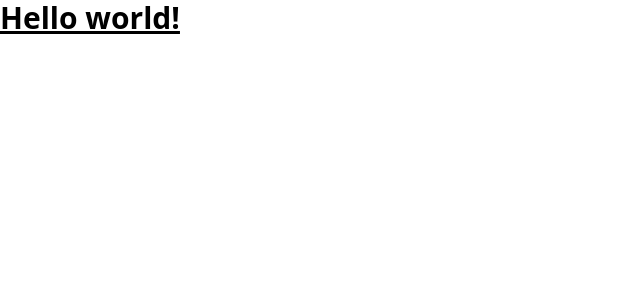
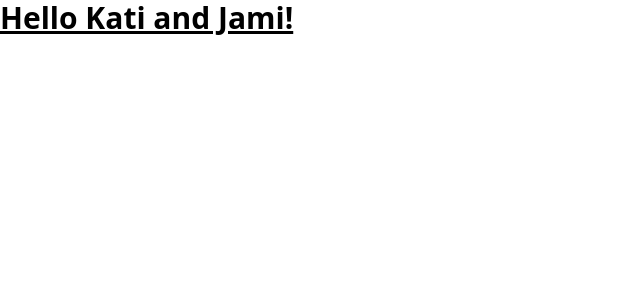
Before and after one commit to Hanzalahimran7/HanzLive, a React (Vite) app: page / in a window 1280 px wide. Shown: the top 300 px of the page, without its empty margins (0-640 px from the left). Built offline with nearby package versions, Linux system fonts and the light colour scheme.

Commit message:
Kati Jami commit

```diff
--- a/src/App.tsx
+++ b/src/App.tsx
@@ -1,7 +1,7 @@
 function App() {
   return (
     <>
-      <h1 className="text-3xl font-bold underline">Hello world!</h1>
+      <h1 className="text-3xl font-bold underline">Hello Kati and Jami!</h1>
     </>
   );
 }
```
